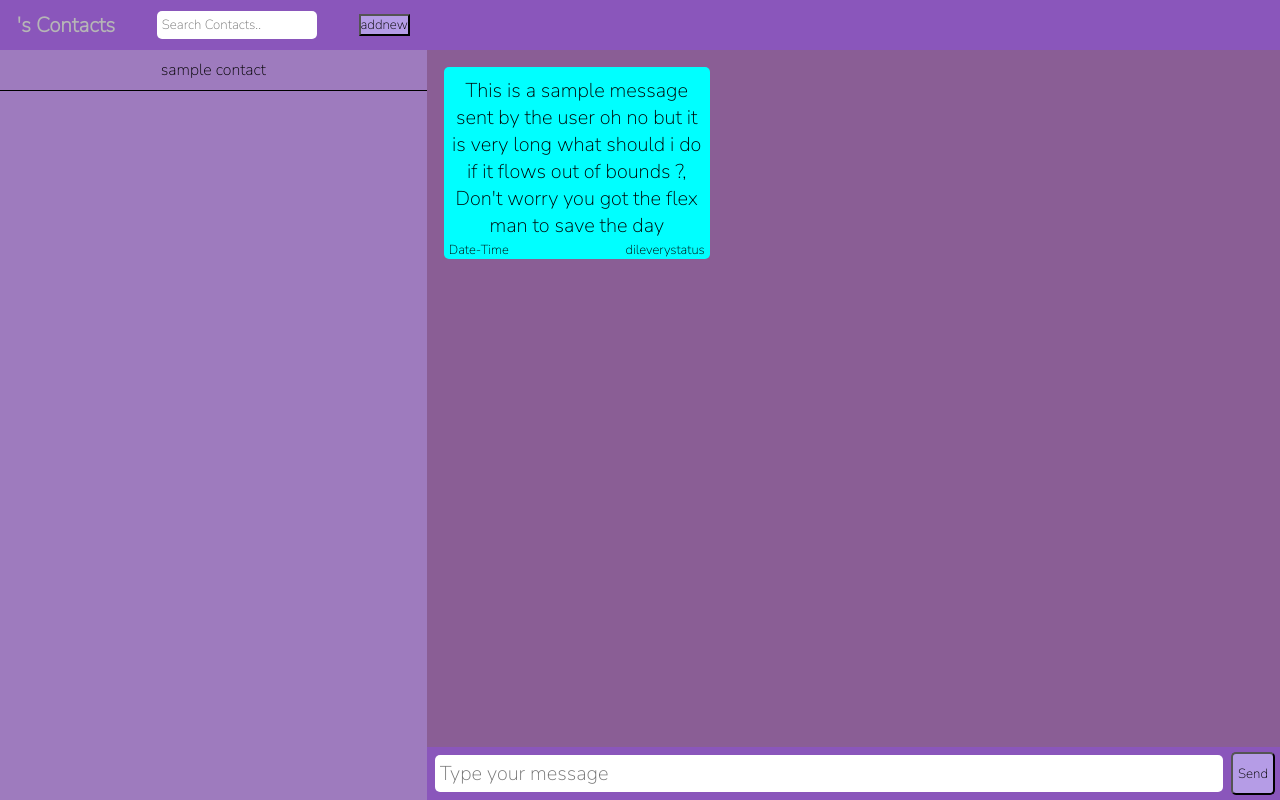
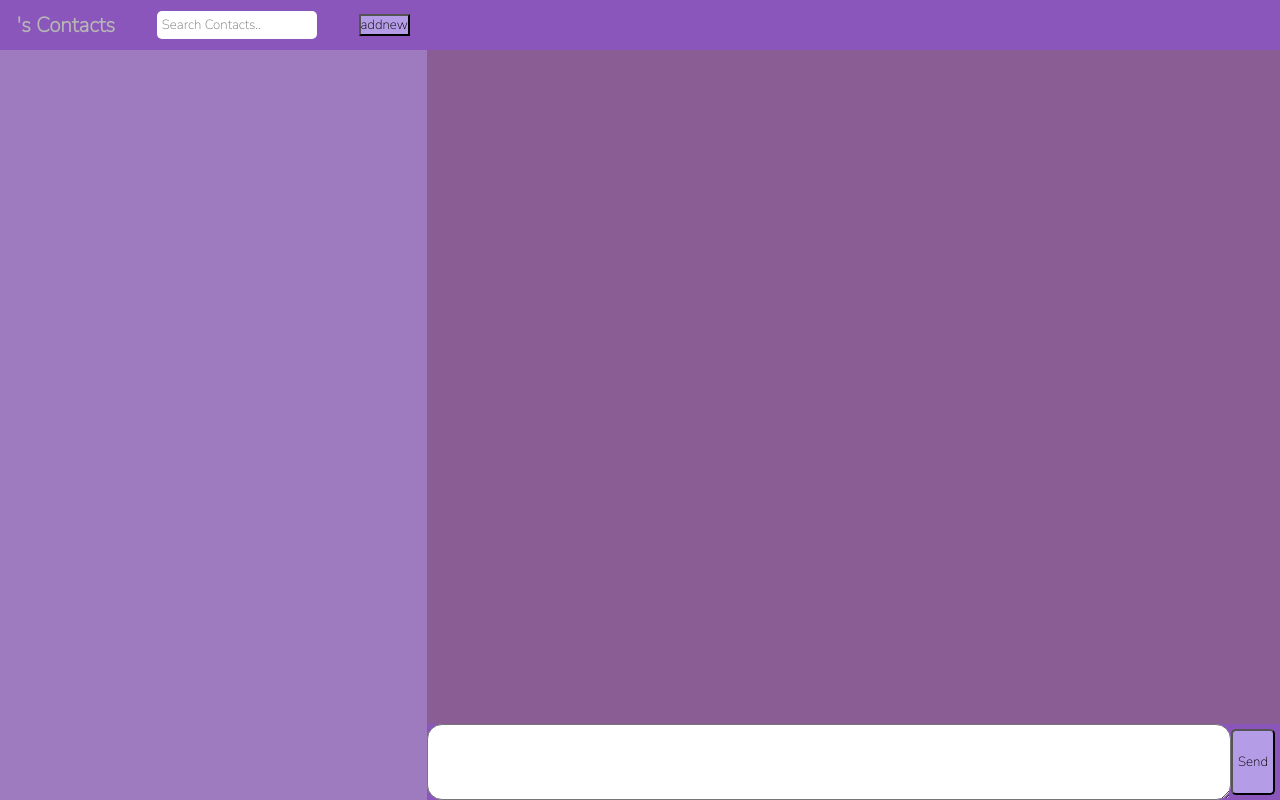
Before and after one commit to Internet-And-Web-Programming/ChatStrive-React, a React (Create React App) app in the folder client/: page /chat in a window 1280 px wide. Built offline with nearby package versions, Linux system fonts and the light colour scheme; no server answers.

Commit message:
Dynamic Messagining system

```diff
--- a/client/src/components/Chat/chatApp.css
+++ b/client/src/components/Chat/chatApp.css
@@ -9,7 +9,7 @@
   --fontcolor: #b6b6b6;
 }
 
-body{
+body {
   overflow-y: hidden;
 }
 
@@ -64,14 +64,14 @@ body{
   max-height: 30px;
 }
 
-.mainWindow ul{
+.mainWindow ul {
   display: flex;
   max-height: 100vh;
   flex-direction: column;
   /*overflow-y: scroll;*/
 }
 
-.mainWindow ul li{
+.mainWindow ul li {
   min-height: 40px;
   display: flex;
   align-items: center;
@@ -90,9 +90,12 @@ body{
   background-color: var(--chatbodydark);
 }
 
-.textingInput input {
+.textingInput textarea {
   flex: 1;
   font-size: 20px;
+  outline: none;
+  padding: 10px;
+  border-radius: 15px;
 }
 
 .textingInput button {
@@ -102,8 +105,7 @@ body{
   border-radius: 5px;
 }
 
-.message{
-  background-color: aqua;
+.message {
   display: flex;
   flex-direction: column;
   font-size: 20px;
@@ -113,13 +115,18 @@ body{
   max-width: 30%;
   margin-left: 2%;
   margin-top: 2%;
-  padding: 5px;
+  padding: 25px;
   padding-top: 10px;
   padding-bottom: 0px;
   border-radius: 5px;
+  text-align: left;
 }
-
-.messageFooter{
+#Me {
+  margin-right: 15px;
+  align-self: flex-end;
+  background-color: rgb(124, 226, 226);
+}
+.messageFooter {
   display: flex;
   font-size: small;
   padding-top: 2px;
--- a/client/src/components/Chat/chatApp.jsx
+++ b/client/src/components/Chat/chatApp.jsx
@@ -1,30 +1,22 @@
 import React from "react";
 import socketIO from "socket.io-client";
-import { useEffect, useState } from "react";
+import { useEffect } from "react";
 import { User } from "../Register/Register";
 import "./chatApp.css";
-
 const ENDPOINT = "http://localhost:4500/";
 
 const socket = socketIO(ENDPOINT, {
   transports: ["websocket"],
 });
 function operate() {
-  let msg = document.querySelector(".textingInput input").value;
+  let msg = document.querySelector(".textingInput textarea").value;
+  msg = msg.replace(/\n/g, "<br>");
   console.clear();
   console.log(msg);
   socket.emit("sendMessage", { msg });
-  add_sentMessage(msg)
-  // Add the message to the chat window
-  // addMessage(msg);
+  add_sentMessage(msg);
+  document.querySelector(".textingInput textarea").value = "";
 }
-
-// function addMessage(msg) {
-//   let chatWindow = document.querySelector(".chatWindow");
-//   let newMessage = document.createElement("p");
-//   newMessage.innerHTML = msg;
-//   chatWindow.appendChild(newMessage);
-// }
 
 function add_user() {
   let newuser = document.createElement("li");
@@ -33,14 +25,16 @@ function add_user() {
 }
 
 function add_sentMessage(message) {
-  let newsent = document.createElement('div')
-  newsent.className = "message"
-  newsent.innerHTML = document.getElementById('message').innerHTML
-  newsent.innerHTML = message
-  let messfoot = document.getElementById('Footercontainer')
-  newsent.innerHTML += messfoot.innerHTML
-  document.getElementById('mainWindow').append(newsent)
-
+  let newsent = document.createElement("div");
+  newsent.className = "message";
+  newsent.id = "Me";
+  // newsent.innerHTML = document.getElementById("message").innerHTML;
+  newsent.innerHTML = message;
+  let messfoot = document.createElement("div");
+  messfoot.className = "messageFooter";
+  messfoot.innerHTML = "Me";
+  newsent.append(messfoot);
+  document.getElementById("mainWindow").append(newsent);
 }
 
 function Chat() {
@@ -54,8 +48,14 @@ function Chat() {
       console.log(message);
     });
   }, [socket]);
-  const [msgInput, setmsgInput] = useState("");
 
+  // Manages the dynamic height of the textarea
+  const manage = (e) => {
+    e.target.style.height = "inherit";
+    // e.target.style.height = `${e.target.scrollHeight}px`;
+    let limit = 100;
+    e.target.style.height = `${Math.min(e.target.scrollHeight, limit)}px`;
+  };
   return (
     <>
       <div className="ChattingPage">
@@ -68,26 +68,18 @@ function Chat() {
             </button>
           </div>
           <div className="mainWindow">
-            <ul id="Contacts">
-              <li id="base">sample contact</li>
-            </ul>
+            <ul id="Contacts"></ul>
           </div>
         </div>
         <div className="messageWindow">
           <div className="Header">{User[0]}</div>
-          <div className="mainWindow" id="mainWindow">
-            <div className="message" id="message">
-              <span id="mainMessage">This is a sample message sent by the user oh no but it is very long what should i do if it flows out of bounds ?, Don't worry you got the flex man to save the day</span>
-            <div id="Footercontainer">
-            <div className="messageFooter">
-              <span>Date-Time</span>
-              <span>dileverystatus</span>
-              </div>
-              </div>
-              </div>
-          </div>
+          <div className="mainWindow" id="mainWindow"></div>
           <div className="textingInput">
-            <input type="text" placeholder="Type your message" />
+            <textarea
+              name="inputArea"
+              id="inpArea"
+              onKeyDown={manage}
+            ></textarea>
             <button onClick={operate}>Send</button>
           </div>
         </div>
```
